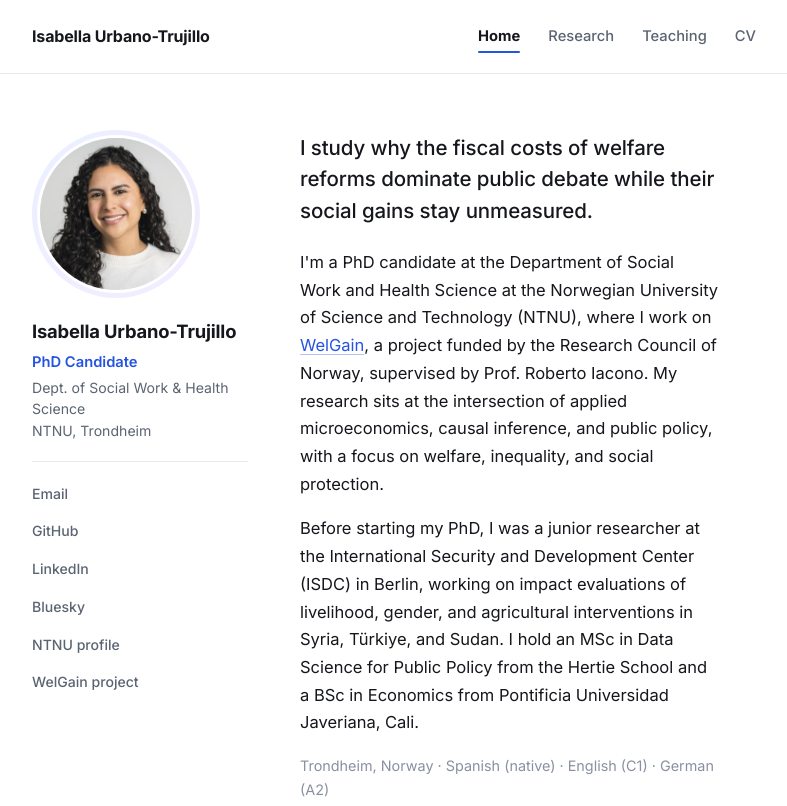
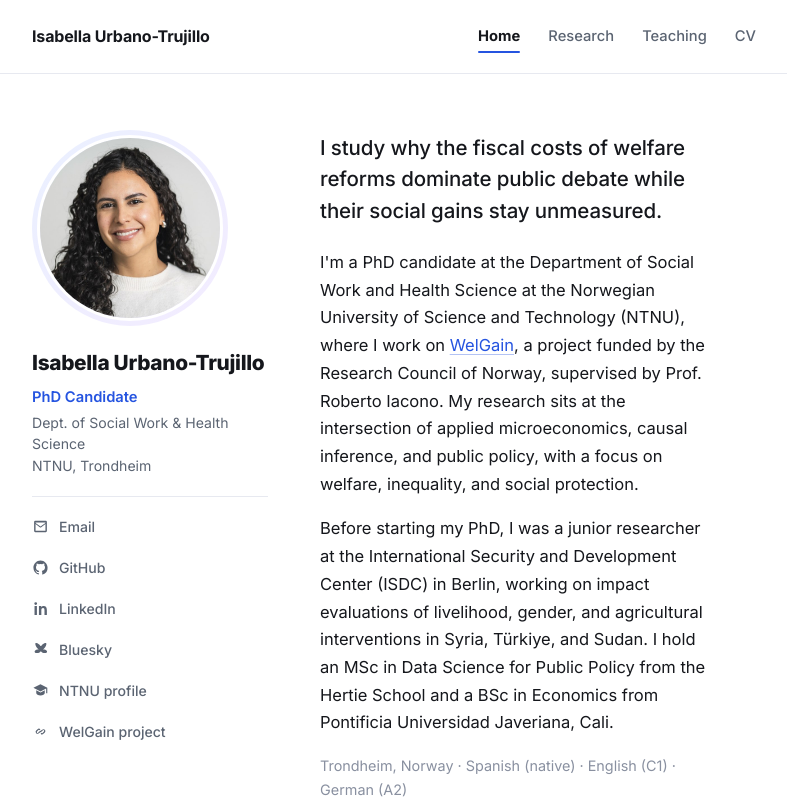
Before and after one commit to isabella-ut/isabella-ut.github.io, a plain HTML site: page index.html in a window 1280 px wide. Shown: the top 806 px of the page, without its empty margins (246-1033 px from the left). Drawn offline with Linux system fonts and the light colour scheme.

Commit message:
Bigger profile photo and name, icon links, refined hero sizing

```diff
--- a/index.html
+++ b/index.html
@@ -35,12 +35,12 @@
       <p class="hero-affil">Dept. of Social Work &amp; Health Science<br>NTNU, Trondheim</p>
 
       <ul class="side-links">
-        <li><a href="mailto:isabellaurbanot@gmail.com">Email</a></li>
-        <li><a href="https://github.com/isabella-ut" target="_blank" rel="noopener">GitHub</a></li>
-        <li><a href="https://www.linkedin.com/in/isabella-urbano-trujillo/" target="_blank" rel="noopener">LinkedIn</a></li>
-        <li><a href="https://bsky.app/profile/isabellaut.bsky.social" target="_blank" rel="noopener">Bluesky</a></li>
-        <li><a href="https://www.ntnu.edu/employees/isabella.urbano" target="_blank" rel="noopener">NTNU profile</a></li>
-        <li><a href="https://www.ntnu.edu/isa/welgain" target="_blank" rel="noopener">WelGain project</a></li>
+        <li><a href="mailto:isabellaurbanot@gmail.com"><svg viewBox="0 0 24 24" aria-hidden="true"><path d="M3 5.5A1.5 1.5 0 0 1 4.5 4h15A1.5 1.5 0 0 1 21 5.5v13a1.5 1.5 0 0 1-1.5 1.5h-15A1.5 1.5 0 0 1 3 18.5v-13zM5 6.5v.4l7 5.1 7-5.1v-.4H5zm14 2.1-6.43 4.7a1 1 0 0 1-1.18 0L5 8.6V18h14V8.6z"/></svg><span>Email</span></a></li>
+        <li><a href="https://github.com/isabella-ut" target="_blank" rel="noopener"><svg viewBox="0 0 24 24" aria-hidden="true"><path d="M12 2C6.48 2 2 6.58 2 12.25c0 4.53 2.87 8.37 6.84 9.73.5.09.68-.22.68-.48 0-.24-.01-.87-.01-1.71-2.78.62-3.37-1.37-3.37-1.37-.46-1.18-1.11-1.5-1.11-1.5-.91-.64.07-.63.07-.63 1 .07 1.53 1.05 1.53 1.05.89 1.56 2.34 1.11 2.91.85.09-.66.35-1.11.63-1.37-2.22-.26-4.56-1.14-4.56-5.07 0-1.12.39-2.03 1.03-2.75-.1-.26-.45-1.3.1-2.71 0 0 .84-.27 2.75 1.05a9.4 9.4 0 0 1 5 0c1.91-1.32 2.75-1.05 2.75-1.05.55 1.41.2 2.45.1 2.71.64.72 1.03 1.63 1.03 2.75 0 3.94-2.34 4.8-4.57 5.06.36.32.68.94.68 1.9 0 1.37-.01 2.47-.01 2.81 0 .27.18.58.69.48A10.02 10.02 0 0 0 22 12.25C22 6.58 17.52 2 12 2z"/></svg><span>GitHub</span></a></li>
+        <li><a href="https://www.linkedin.com/in/isabella-urbano-trujillo/" target="_blank" rel="noopener"><svg viewBox="0 0 24 24" aria-hidden="true"><path d="M6.94 8.5H3.56V21h3.38V8.5zM5.25 3a1.96 1.96 0 1 0 0 3.92 1.96 1.96 0 0 0 0-3.92zM21 21h-3.38v-6.19c0-1.48-.03-3.38-2.06-3.38-2.06 0-2.38 1.61-2.38 3.28V21H9.8V8.5h3.24v1.71h.05c.45-.85 1.56-1.75 3.21-1.75 3.43 0 4.7 2.14 4.7 5.92V21z"/></svg><span>LinkedIn</span></a></li>
+        <li><a href="https://bsky.app/profile/isabellaut.bsky.social" target="_blank" rel="noopener"><svg viewBox="0 0 24 24" aria-hidden="true"><path d="M12 7.2c-1.5-2.6-4-4.3-5.9-4.4-1-.1-1.6.6-1.4 1.8.4 2.8 2.6 6.1 5 7.6-2-.3-4.3.2-5.5 1.6-.9 1.1-.5 2.5.9 3 2.5.8 5.8-.2 7.4-2.5 1.6 2.3 4.9 3.3 7.4 2.5 1.4-.5 1.8-1.9.9-3-1.2-1.4-3.5-1.9-5.5-1.6 2.4-1.5 4.6-4.8 5-7.6.2-1.2-.4-1.9-1.4-1.8-1.9.1-4.4 1.8-5.9 4.4z"/></svg><span>Bluesky</span></a></li>
+        <li><a href="https://www.ntnu.edu/employees/isabella.urbano" target="_blank" rel="noopener"><svg viewBox="0 0 24 24" aria-hidden="true"><path d="M12 3 2 8.2l10 5.2 8-4.16V16h1.6V8.2L12 3zM6 11.63v3.87c0 1.7 2.8 3.4 6 3.4s6-1.7 6-3.4v-3.87l-6 3.1-6-3.1z"/></svg><span>NTNU profile</span></a></li>
+        <li><a href="https://www.ntnu.edu/isa/welgain" target="_blank" rel="noopener"><svg viewBox="0 0 24 24" aria-hidden="true"><path d="M9.6 14.4 14.4 9.6a2.6 2.6 0 1 1 3.7 3.7l-2 2a2.6 2.6 0 0 1-3.9-.3l1.1-1.1a1.1 1.1 0 0 0 1.6.1l2-2a1.1 1.1 0 1 0-1.6-1.6l-1.1 1.1zm4.8-4.8-4.8 4.8a2.6 2.6 0 1 1-3.7-3.7l2-2a2.6 2.6 0 0 1 3.9.3l-1.1 1.1a1.1 1.1 0 0 0-1.6-.1l-2 2a1.1 1.1 0 1 0 1.6 1.6l1.1-1.1z"/></svg><span>WelGain project</span></a></li>
       </ul>
     </div>
 
--- a/style.css
+++ b/style.css
@@ -90,13 +90,13 @@ strong, b{font-weight:600;}
   padding:56px 0 8px;
   flex-wrap:wrap;
 }
-.hero-side{width:216px; flex-shrink:0;}
+.hero-side{width:236px; flex-shrink:0;}
 .photo-frame{
-  width:168px; height:168px;
+  width:196px; height:196px;
   border-radius:50%;
   padding:5px;
   background:linear-gradient(135deg, var(--ring-a), var(--ring-b));
-  margin-bottom:18px;
+  margin-bottom:20px;
 }
 .photo-lg{
   width:100%; height:100%;
@@ -105,20 +105,23 @@ strong, b{font-weight:600;}
   display:block;
   border:3px solid var(--paper);
 }
-.hero-name{font-weight:700; font-size:1.15rem; margin:0 0 3px; letter-spacing:-0.01em;}
+.hero-name{font-weight:800; font-size:1.3rem; margin:0 0 4px; letter-spacing:-0.015em;}
 .hero-role{color:var(--link); font-size:0.92rem; font-weight:600; margin:0 0 3px;}
 .hero-affil{color:var(--slate); font-size:0.88rem; margin:0 0 20px; line-height:1.5;}
 
-.side-links{list-style:none; margin:0; padding:18px 0 0; border-top:1px solid var(--line); display:flex; flex-direction:column; gap:10px;}
+.side-links{list-style:none; margin:0; padding:18px 0 0; border-top:1px solid var(--line); display:flex; flex-direction:column; gap:12px;}
 .side-links a{
   color:var(--slate);
   text-decoration:none;
   font-size:0.88rem;
   font-weight:500;
   transition:color .15s ease, transform .15s ease;
-  display:inline-block;
+  display:inline-flex;
+  align-items:center;
+  gap:10px;
 }
 .side-links a:hover{color:var(--link); transform:translateX(2px);}
+.side-links svg{width:17px; height:17px; flex-shrink:0; fill:currentColor;}
 
 .hero-content{flex:1; min-width:320px; padding-top:2px;}
 
@@ -180,7 +183,7 @@ footer .page{display:block;}
   .toplinks{gap:18px;}
   .hero{flex-direction:column; gap:28px; padding-top:36px;}
   .hero-side{width:100%;}
-  .photo-frame{width:112px; height:112px; margin-bottom:14px;}
+  .photo-frame{width:136px; height:136px; margin-bottom:14px;}
   .side-links{flex-direction:row; flex-wrap:wrap; gap:14px 20px; border-top:none; padding-top:4px;}
   .lede{font-size:1.14rem;}
 }
```
